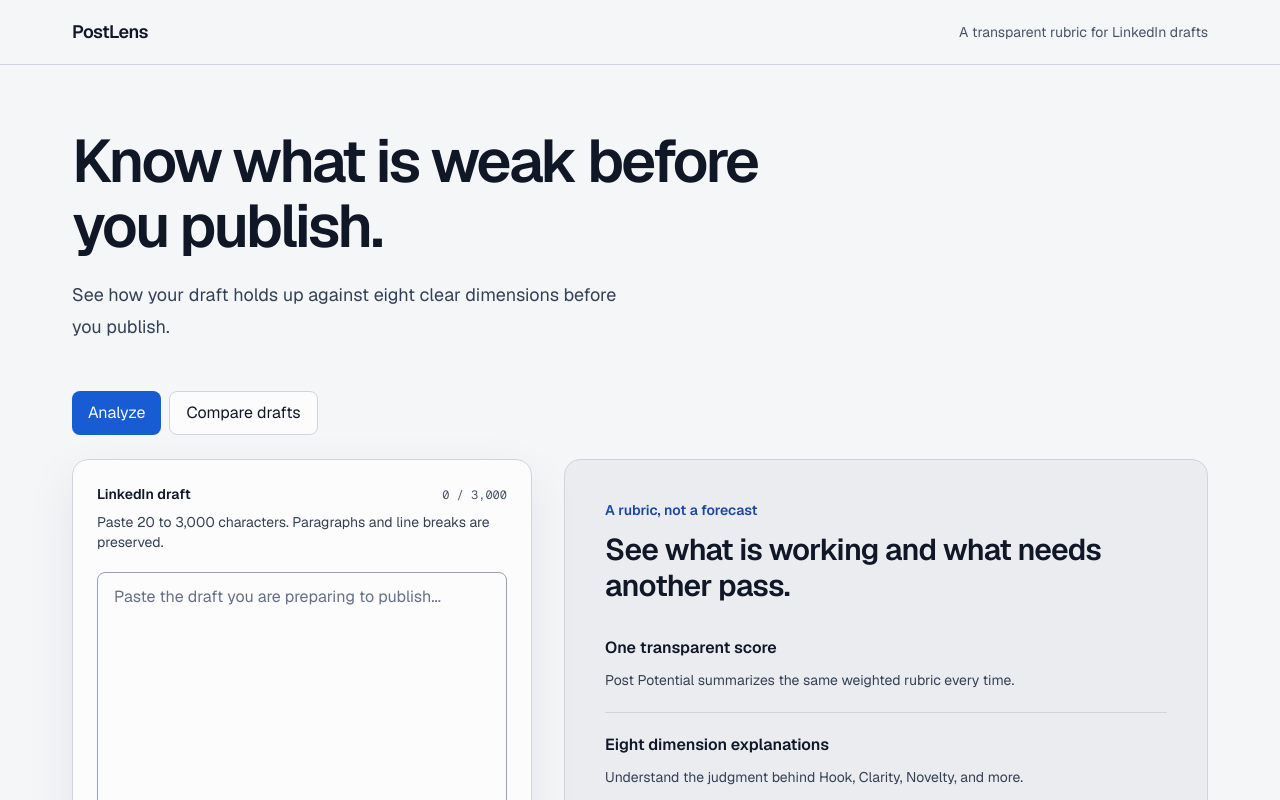
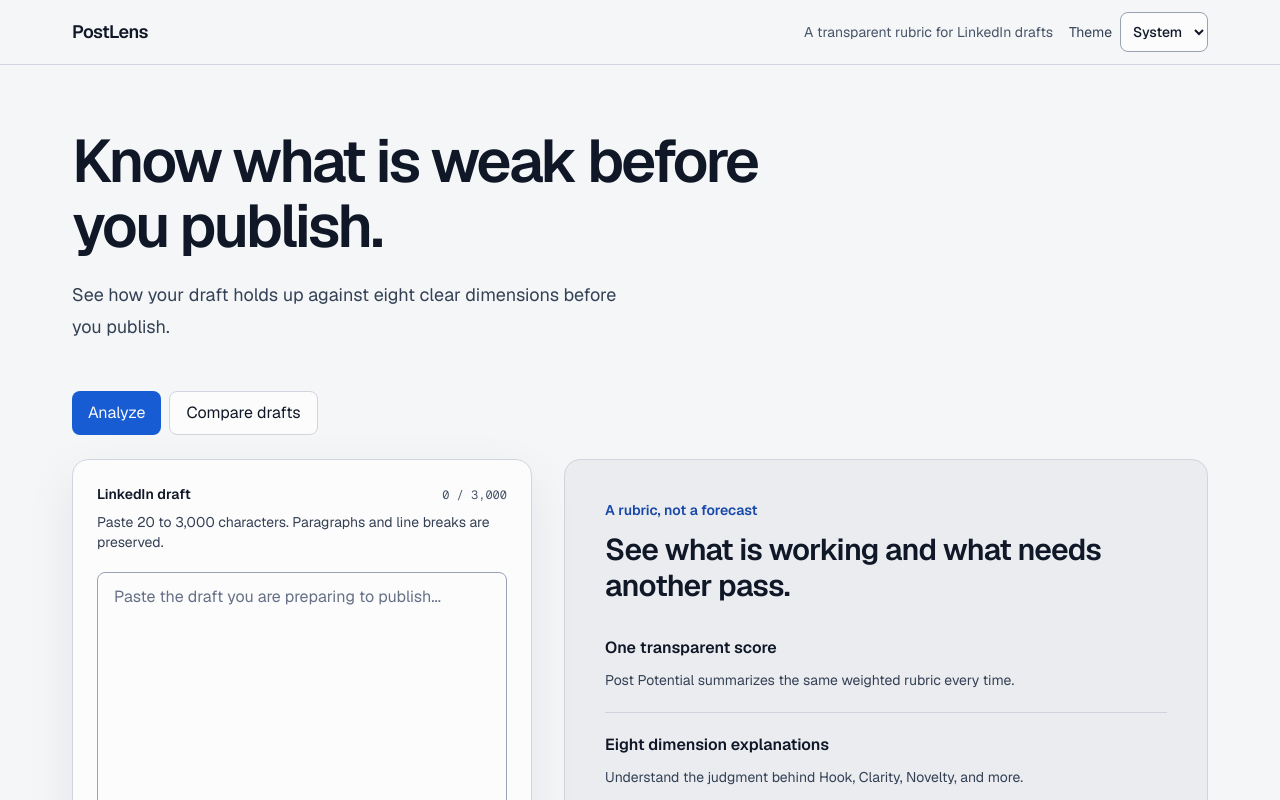
Before and after one commit to Push9828/postlens, a Next.js app: page / in a window 1280 px wide. Shown: the top 800 px of the page. Built offline with nearby package versions, Linux system fonts and the light colour scheme.

Commit message:
feat: add persistent theme selector

```diff
--- a/src/app/globals.css
+++ b/src/app/globals.css
@@ -1,7 +1,7 @@
 @import "tailwindcss";
 
 :root {
-  color-scheme: light dark;
+  color-scheme: light;
   --background: #f4f6f8;
   --surface: #fcfcfd;
   --surface-muted: #eaecf0;
@@ -30,7 +30,8 @@
 }
 
 @media (prefers-color-scheme: dark) {
-  :root {
+  :root:not([data-theme="light"]) {
+    color-scheme: dark;
     --background: #0c111d;
     --surface: #161b26;
     --surface-muted: #1f242f;
@@ -57,6 +58,35 @@
     --warning-border: #7a5d0e;
     --panel-shadow: 0 18px 50px rgb(3 7 18 / 0.36);
   }
+}
+
+:root[data-theme="dark"] {
+  color-scheme: dark;
+  --background: #0c111d;
+  --surface: #161b26;
+  --surface-muted: #1f242f;
+  --input: #0f1522;
+  --text-primary: #f2f4f7;
+  --text-muted: #d0d5dd;
+  --text-subtle: #98a2b3;
+  --text-placeholder: #98a2b3;
+  --border: #344054;
+  --border-strong: #475467;
+  --accent: #175cd3;
+  --accent-hover: #2e6fd9;
+  --accent-contrast: #f8fafc;
+  --accent-text: #84adff;
+  --accent-soft: #172b4d;
+  --focus-ring: rgb(132 173 255 / 0.3);
+  --button-disabled: #344054;
+  --button-disabled-text: #98a2b3;
+  --error: #fda29b;
+  --error-surface: #381713;
+  --error-border: #7a271a;
+  --warning-text: #fec84b;
+  --warning-surface: #2b210a;
+  --warning-border: #7a5d0e;
+  --panel-shadow: 0 18px 50px rgb(3 7 18 / 0.36);
 }
 
 @theme inline {
--- a/src/app/page.tsx
+++ b/src/app/page.tsx
@@ -1,4 +1,5 @@
 import { EvaluationWorkspace } from "@/features/evaluation/ui/evaluation-workspace";
+import { ThemeToggle } from "@/features/theme/ui/theme-toggle";
 
 export default function Home() {
   return (
@@ -11,9 +12,12 @@ export default function Home() {
           >
             PostLens
           </a>
-          <p className="hidden text-sm text-[var(--text-subtle)] sm:block">
-            A transparent rubric for LinkedIn drafts
-          </p>
+          <div className="flex items-center gap-4">
+            <p className="hidden text-sm text-[var(--text-subtle)] sm:block">
+              A transparent rubric for LinkedIn drafts
+            </p>
+            <ThemeToggle />
+          </div>
         </div>
       </header>
 
--- /dev/null
+++ b/src/features/theme/ui/theme-toggle.tsx
@@ -0,0 +1,53 @@
+"use client";
+
+import { useEffect, useState } from "react";
+
+type ThemeChoice = "system" | "light" | "dark";
+
+const STORAGE_KEY = "postlens-theme";
+
+function isThemeChoice(value: string | null): value is ThemeChoice {
+  return value === "system" || value === "light" || value === "dark";
+}
+
+export function ThemeToggle() {
+  const [theme, setTheme] = useState<ThemeChoice>("system");
+
+  useEffect(() => {
+    try {
+      const savedTheme = window.localStorage.getItem(STORAGE_KEY);
+      if (isThemeChoice(savedTheme)) setTheme(savedTheme);
+    } catch {
+      // Keep the system theme when browser storage is unavailable.
+    }
+  }, []);
+
+  useEffect(() => {
+    if (theme === "system") {
+      document.documentElement.removeAttribute("data-theme");
+    } else {
+      document.documentElement.dataset.theme = theme;
+    }
+    try {
+      window.localStorage.setItem(STORAGE_KEY, theme);
+    } catch {
+      // The selection still applies for this page session.
+    }
+  }, [theme]);
+
+  return (
+    <label className="flex min-h-10 items-center gap-2 text-sm text-[var(--text-muted)]">
+      <span>Theme</span>
+      <select
+        aria-label="Color theme"
+        value={theme}
+        onChange={(event) => setTheme(event.currentTarget.value as ThemeChoice)}
+        className="min-h-10 rounded-lg border border-[var(--border-strong)] bg-[var(--surface)] px-2 text-sm font-medium text-[var(--text-primary)]"
+      >
+        <option value="system">System</option>
+        <option value="light">Light</option>
+        <option value="dark">Dark</option>
+      </select>
+    </label>
+  );
+}
```
